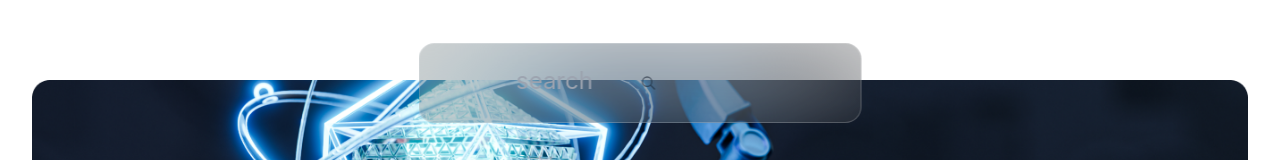
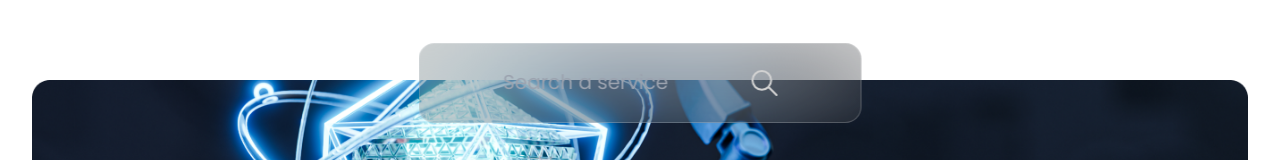
Before and after one commit to saadsrabon/dashurcorporate, a React (Vite) app: page / in a window 1280 px wide. Shown: the part 388-548 px from the top of the page. Built offline with nearby package versions, Linux system fonts and the light colour scheme.

Commit message:
chips initialized

```diff
--- /dev/null
+++ b/src/components/chips.jsx
@@ -0,0 +1,9 @@
+
+
+const Chips = ({title}) => {
+  return (
+    <div>{title}</div>
+  )
+}
+
+export default Chips
--- a/src/components/searchBar.jsx
+++ b/src/components/searchBar.jsx
@@ -4,8 +4,10 @@ const SearchBar = () => {
   return (
     <div>
         <div className="flex justify-center items-center w-[443px] h-20 searchbar">
-            <input className="bg-transparent placeholder:text-2xl" type="text" placeholder="search" />
-            <svg className="pointer-events-none absolute z-10 my-3.5 ms-4 stroke-current opacity-60 text-base-content" width="16" height="16" xmlns="http://www.w3.org/2000/svg" fill="none" viewBox="0 0 24 24"><path strokeLinecap="round" strokeLinejoin="round" strokeWidth="2" d="M21 21l-6-6m2-5a7 7 0 11-14 0 7 7 0 0114 0z"></path></svg>
+            <input className="bg-transparent placeholder:text-xl placeholder:font-poppins" type="text" placeholder="Search a service" />
+            <svg xmlns="http://www.w3.org/2000/svg" width="26" height="26" viewBox="0 0 26 26" fill="none">
+<path d="M25 25L17.0001 17M19.6667 10.3333C19.6667 15.488 15.488 19.6667 10.3333 19.6667C5.17868 19.6667 1 15.488 1 10.3333C1 5.17868 5.17868 1 10.3333 1C15.488 1 19.6667 5.17868 19.6667 10.3333Z" stroke="#D2D2D2" strokeWidth="2" strokeLinecap="round" strokeLinejoin="round"/>
+</svg>
         </div>
     </div>
   )
```
